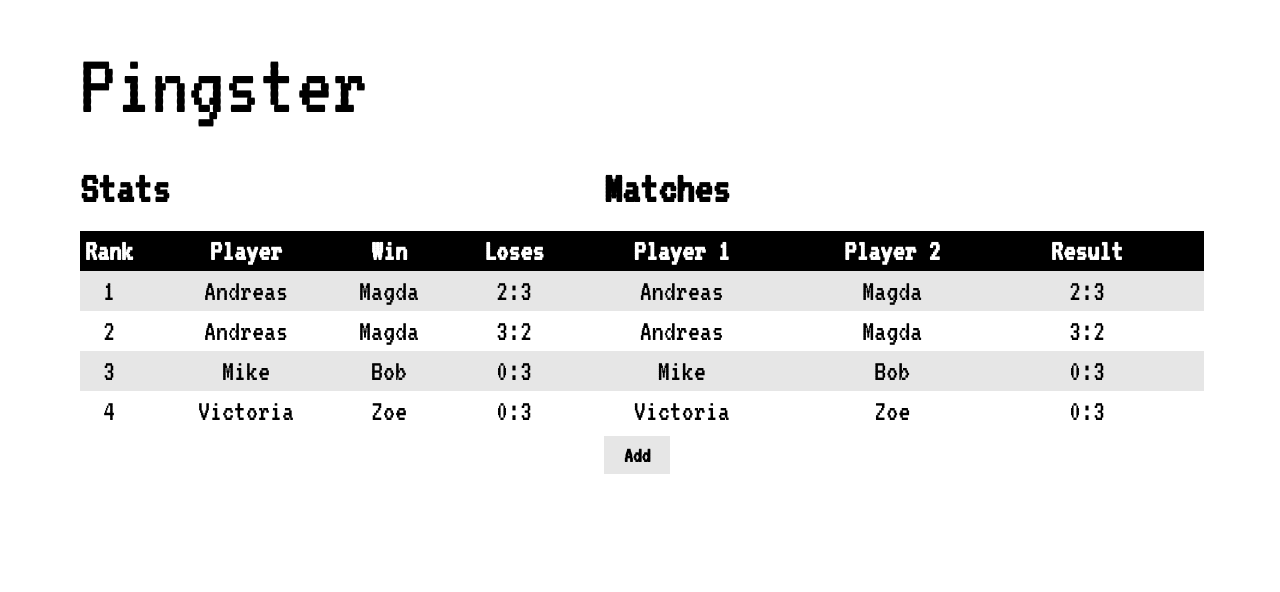
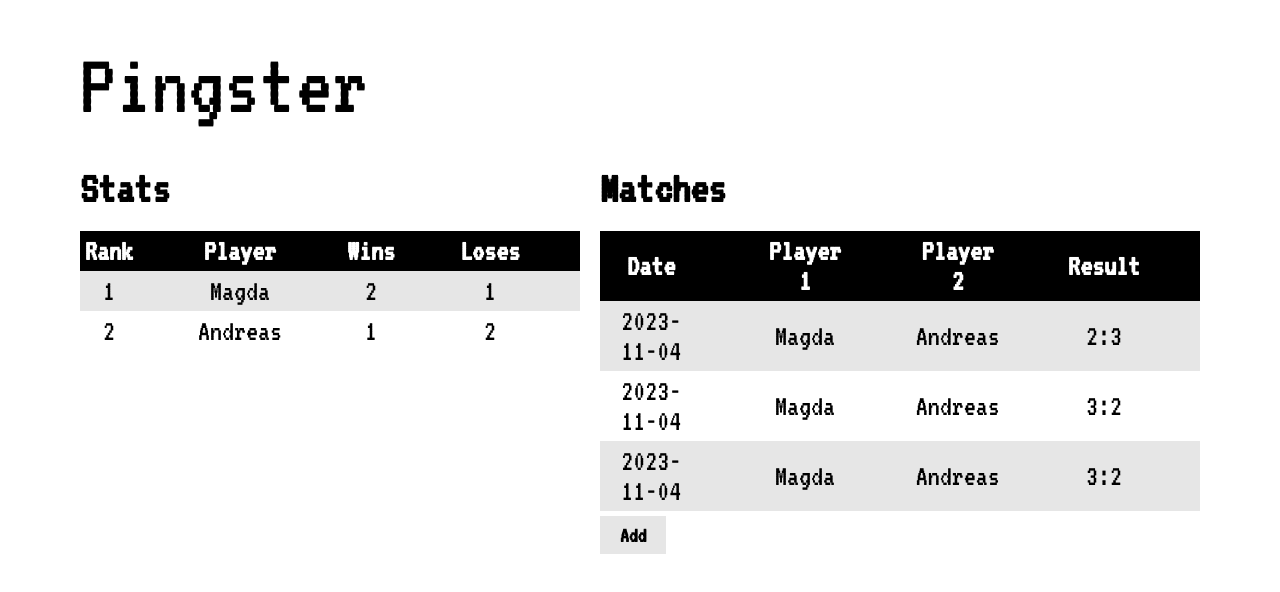
Before and after one commit to andreaskoj/pingster, a React (Create React App) app: page / in a window 1280 px wide. Shown: the top 592 px of the page. Built offline with nearby package versions, Linux system fonts and the light colour scheme.

Commit message:
Fix the stats table and start reworking matches

```diff
--- a/src/App.js
+++ b/src/App.js
@@ -7,27 +7,45 @@ let data =
   [
     {
       "Id": 1,
-        "Player1": "Andreas",
-        "Player2": "Magda",
-        "Score": "2:3",
+      "Player1":
+              {
+                "Name": "Magda",
+                "Score": 2,
+              },
+      "Player2":
+        	    {
+                "Name": "Andreas",
+                "Score": 3,
+               },
+      "Date" :"2023-11-04"
     },
     {
       "Id": 2,
-        "Player1": "Andreas",
-        "Player2": "Magda",
-        "Score": "3:2",
+      "Player1":
+              {
+                "Name": "Magda",
+                "Score": 3,
+              },
+      "Player2":
+        	    {
+                "Name": "Andreas",
+                "Score": 2,
+               },
+      "Date" :"2023-11-04"
     },
     {
       "Id": 3,
-        "Player1": "Mike",
-        "Player2": "Bob",
-        "Score": "0:3",
+      "Player1":
+              {
+                "Name": "Magda",
+                "Score": 3,
               },
+      "Player2":
         	    {
-        "Id": 4,
-        "Player1": "Victoria",
-        "Player2": "Zoe",
-        "Score": "0:3",
+                "Name": "Andreas",
+                "Score": 2,
+               },
+      "Date" :"2023-11-04"
     }
   ]
 
@@ -37,7 +55,7 @@ function App() {
   return (
     <div className="App">
       <Stats data={state} />
-      <Matches data = {state} setData = {setState} />
+      <Matches data={state} setData={setState} />
     </div>
   );
 }
--- a/src/index.js
+++ b/src/index.js
@@ -6,8 +6,10 @@ import Header from './header/Header';
 
 const root = ReactDOM.createRoot(document.getElementById('root'));
 root.render(
-  <React.StrictMode>
+  //<React.StrictMode>
+  <>
     <Header/>
     <App/>
-  </React.StrictMode>
+  </>
+  //</React.StrictMode>
 );
--- a/src/matches/Matches.js
+++ b/src/matches/Matches.js
@@ -8,14 +8,6 @@ export default function Matches({ data, setData }) {
 
     const handleClick = () => {
         setShowAddButton(false)
-        // let match = {
-        //     "Id": 3,
-        //     "Player1": "Test1",
-        //     "Player2": "Test2",
-        //     "Score": "3:2",
-        //   }
-
-        //   setData([...data, match])'
         setShowForm(true)
     }
 
@@ -26,6 +18,7 @@ export default function Matches({ data, setData }) {
                 <table>
                     <thead>
                         <tr>
+                            <th>Date</th>
                             <th>Player 1</th>
                             <th>Player 2</th>
                             <th>Result</th>
@@ -34,9 +27,10 @@ export default function Matches({ data, setData }) {
                     <tbody>
                         {data.map((item) => (
                             <tr key={item.Id}>
-                                <td>{item.Player1}</td>
-                                <td>{item.Player2}</td>
-                                <td>{item.Score}</td>
+                                <td>{item.Date}</td>
+                                <td>{item.Player1.Name}</td>
+                                <td>{item.Player2.Name}</td>
+                                <td>{item.Player1.Score}:{item.Player2.Score}</td>
                             </tr>
                         ))}
                     </tbody>
@@ -61,13 +55,31 @@ const Form = ({ setShowForm, setShowAddButton, setData, data }) => {
         const form = new FormData(e.target);
         const formArray = [...form.entries()]
 
-        const match = {};
+        console.log(formArray)
 
-        formArray.forEach((innerArray) => {
-            const key = innerArray[0];
-            const value = innerArray[1];
-            match[key] = value;
-        });
+
+
+        const match = {
+            "Player1":
+              {
+                "Name": formArray[0][1],
+                "Score": formArray[2][1].charAt(0),
+              },
+                "Player2":
+        	    {
+                "Name": formArray[1][1],
+                "Score": formArray[2][1].charAt(2),
+               },
+             "Date" :"2023-11-04"
+        };
+
+        console.log(match)
+
+        // formArray.forEach((innerArray) => {
+        //     const key = innerArray[0];
+        //     const value = innerArray[1];
+        //     match[key] = value;
+        // });
 
         setData([...data, match])
 
@@ -86,4 +98,15 @@ const Form = ({ setShowForm, setShowAddButton, setData, data }) => {
             <button onClick={handleCancelClick}>Cancel</button>
         </>
     );
+
+
+    function GetTodaysDate(){
+
+        const currentDate = new Date();
+        const year = currentDate.getFullYear();
+        const month = String(currentDate.getMonth() + 1).padStart(2, '0'); // Months are zero-based, so we add 1
+        const day = String(currentDate.getDate()).padStart(2, '0');
+
+        return `${year}-${month}-${day}`;
+    }
 };
--- a/src/stats/Stats.js
+++ b/src/stats/Stats.js
@@ -1,26 +1,65 @@
 import './Stats.css'
 
+function groupAndOrderByWinsAndLosses(data) {
+    const playerStats = {};
+
+    data.forEach((game) => {
+      const player1Name = game.Player1.Name;
+      const player2Name = game.Player2.Name;
+
+      if (!playerStats[player1Name]) {
+        playerStats[player1Name] = { Wins: 0, Losses: 0 };
+      }
+
+      if (!playerStats[player2Name]) {
+        playerStats[player2Name] = { Wins: 0, Losses: 0 };
+      }
+
+      if (game.Player1.Score > game.Player2.Score) {
+        playerStats[player1Name].Wins++;
+        playerStats[player2Name].Losses++;
+      }
+
+      if (game.Player2.Score > game.Player1.Score) {
+        playerStats[player2Name].Wins++;
+        playerStats[player1Name].Losses++;
+      }
+    });
+
+    const playerStatsArray = Object.keys(playerStats).map((name) => ({
+      Name: name,
+      Wins: playerStats[name].Wins,
+      Losses: playerStats[name].Losses,
+    }));
+
+    playerStatsArray.sort((a, b) => b.Wins - a.Wins);
+
+    return playerStatsArray;
+  }
+
 export default function Stats({ data }) {
+
+   data = groupAndOrderByWinsAndLosses(data)
+
     return (
         <div className="Stats">
             <h2>Stats</h2>
             <table>
                 <thead>
                     <tr>
-                        {/* <th>Date</th> */}
                         <th>Rank</th>
                         <th>Player</th>
-                        <th>Win</th>
+                        <th>Wins</th>
                         <th>Loses</th>
                     </tr>
                 </thead>
                 <tbody>
                 {data.map((item, index) => (
-                    <tr key={item.Id}>
+                    <tr key={index}>
                         <td>{index + 1}</td>
-                        <td>{item.Player1}</td>
-                        <td>{item.Player2}</td>
-                        <td>{item.Score}</td>
+                        <td>{item.Name}</td>
+                        <td>{item.Wins}</td>
+                        <td>{item.Losses}</td>
                     </tr>
                 ))}
                  </tbody>
```
Lines whose indentation alone changed are shown as unchanged.
